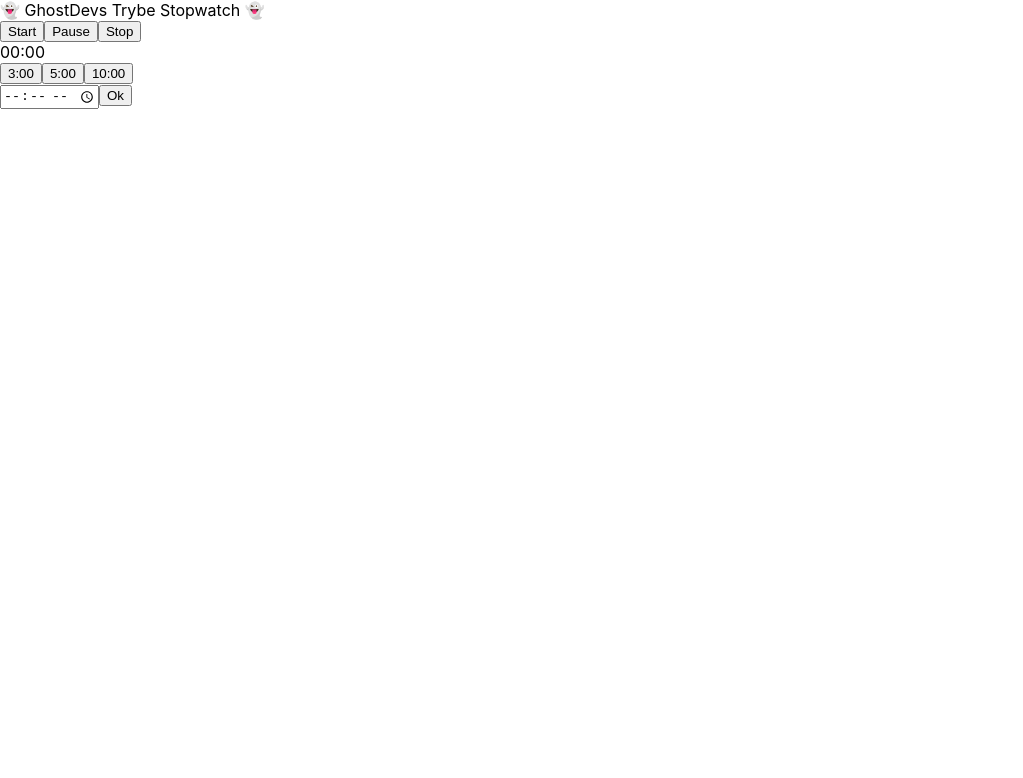
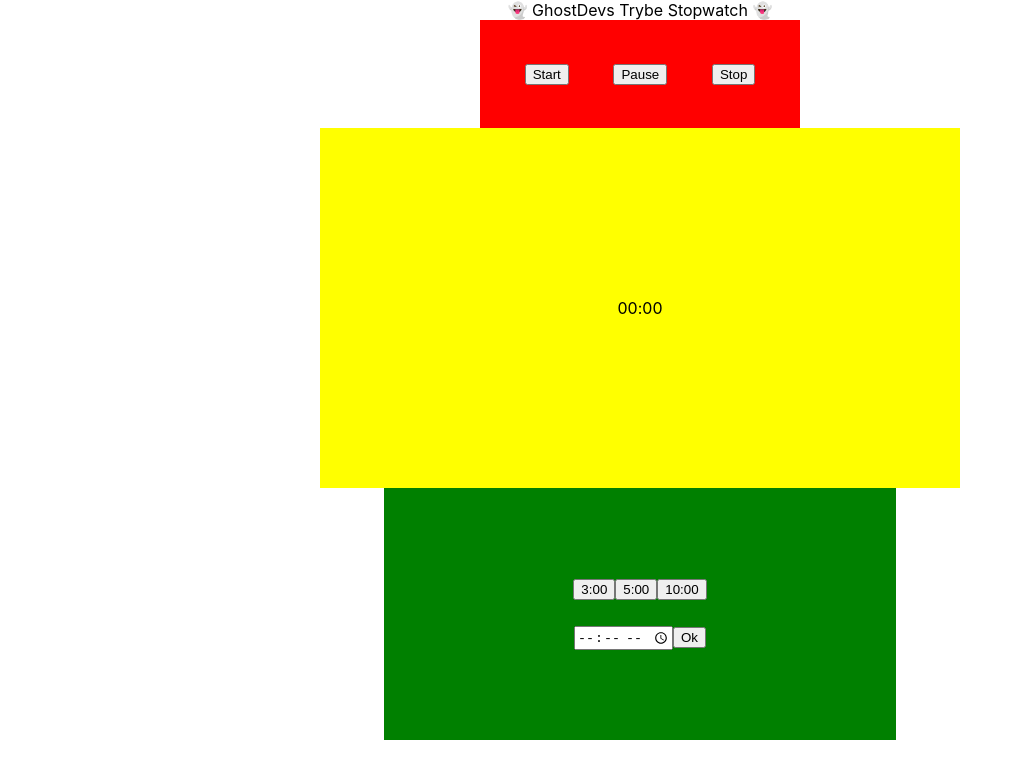
Before and after one commit to alanmdf/ghostdevs-stopwatch, a React (Create React App) app in the folder stopwatch-challenge/: page / in a window 1280 px wide. Shown: the top 778 px of the page, without its empty margins (0-1023 px from the left). Built offline with nearby package versions, Linux system fonts and the light colour scheme.

Commit message:
Ajustes design iniciados

```diff
--- a/stopwatch-challenge/src/App.css
+++ b/stopwatch-challenge/src/App.css
@@ -1,38 +1,43 @@
-.App {
+.app-header {
   text-align: center;
 }
 
-.App-logo {
-  height: 40vmin;
-  pointer-events: none;
+.main-section {
+  height: 90vh;
+  display: flex;
+  flex-direction: column;
+  align-items: center;
+  justify-content: space-around;
 }
 
-@media (prefers-reduced-motion: no-preference) {
-  .App-logo {
-    animation: App-logo-spin infinite 20s linear;
-  }
+.action-btns-div {
+  display: flex;
+  justify-content: space-evenly;
+  align-items: center;
+  height: 15%;
+  width: 25%;
+  background-color: red;
 }
 
-.App-header {
-  background-color: #282c34;
-  min-height: 100vh;
+.timer-div {
+  display: flex;
+  align-items: center;
+  justify-content: center;
+  height: 50%;
+  width: 50%;
+  background-color: yellow;
+}
+
+.setup-div {
   display: flex;
   flex-direction: column;
   align-items: center;
   justify-content: center;
-  font-size: calc(10px + 2vmin);
-  color: white;
+  height: 35%;
+  width: 40%;
+  background-color: green;
 }
 
-.App-link {
-  color: #61dafb;
+.customize-timer-div {
+  margin-top: 5%;
 }
-
-@keyframes App-logo-spin {
-  from {
-    transform: rotate(0deg);
-  }
-  to {
-    transform: rotate(360deg);
-  }
-}
--- a/stopwatch-challenge/src/App.js
+++ b/stopwatch-challenge/src/App.js
@@ -12,9 +12,9 @@
         👻 GhostDevs Trybe Stopwatch 👻
       </header>
       <section className="main-section">
-        <ActionButtons className="action-buttons" />
-        <Timer className="timer-div" />
-        <SetupButtons className="setup-div" />
+        <ActionButtons />
+        <Timer />
+        <SetupButtons />
       </section>
     </main>
   );
--- a/stopwatch-challenge/src/Components/ActionButtons.jsx
+++ b/stopwatch-challenge/src/Components/ActionButtons.jsx
@@ -7,7 +7,7 @@
 
   render() {
     return (
-      <div>
+      <div className="action-btns-div">
         <button type='button'>Start</button>
         <button type='button'>Pause</button>
         <button type='button'>Stop</button>
--- a/stopwatch-challenge/src/Components/SetupButtons.jsx
+++ b/stopwatch-challenge/src/Components/SetupButtons.jsx
@@ -10,11 +10,13 @@
 
   render() {
     return (
-      <div className="timer-div">
-        <button onClick={ this.hadleClick } type="button">3:00</button>
-        <button onClick={ this.hadleClick } type="button">5:00</button>
-        <button onClick={ this.hadleClick } type="button">10:00</button>
-        <form>
+      <div className="setup-div">
+        <div className="setup-btns-div" >
+          <button onClick={ this.hadleClick } type="button">3:00</button>
+          <button onClick={ this.hadleClick } type="button">5:00</button>
+          <button onClick={ this.hadleClick } type="button">10:00</button>
+        </div>
+        <form className="customize-timer-div">
           <input type="time" />
           <button type="button" onClick={ this.hadleClick }>Ok</button>
         </form>
--- a/stopwatch-challenge/src/Components/Timer.jsx
+++ b/stopwatch-challenge/src/Components/Timer.jsx
@@ -3,7 +3,7 @@
 class Timer extends Component {
   render() {
     return (
-      <div>
+      <div className="timer-div">
         <span>0</span>
         <span>0</span>
         <span>:</span>
```
